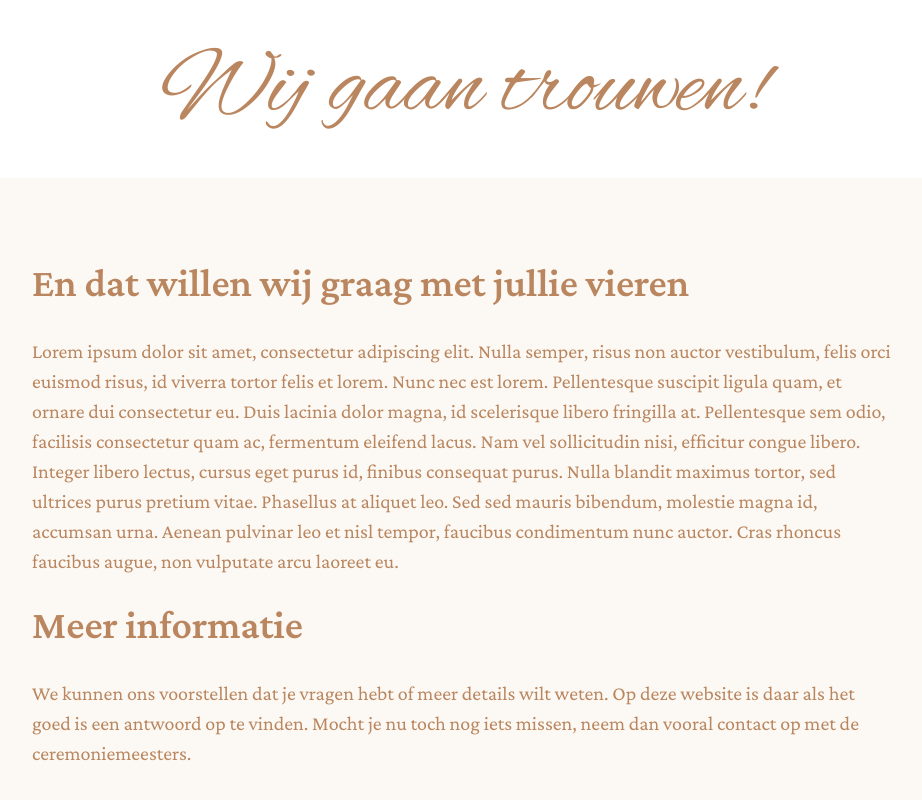
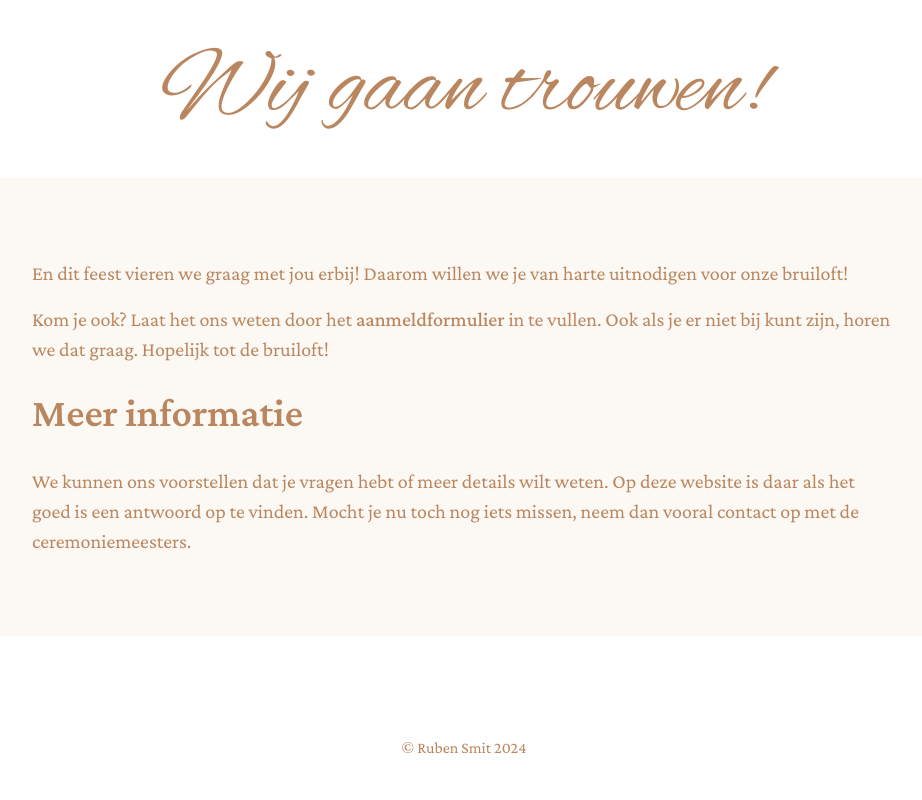
Before and after one commit to RubenSmit/onzebarfdag.nl, a Jekyll site: the page built from index.markdown, in a window 1280 px wide and 900 px high, scrolled down 1210 px. Shown: the top 800 px of the window, without its empty margins (176-1098 px from the left). Built offline with Jekyll 4.4.1, drawn with Linux system fonts in a browser that asks for light colours.

Commit message:
More fixes

```diff
--- a/_layouts/home.html
+++ b/_layouts/home.html
@@ -26,11 +26,13 @@
   <a href="/aanmelden" class="hidden md:inline p-2 hover:font-bold text-secondary" data-menu="item">Aanmelden</a>
 </nav>
 <header style="background-image: url('/images/backdrop.jpg');" class="flex items-center justify-center h-96 md:h-screen w-full bg-center bg-cover">
-  <div class="w-2/3">
-    <h1 class="font-curly text-9xl">
-      Jeanine & Ruben
-    </h1>
-    <p class="text-5xl">27-29 augustus 2024</p>
+  <div class="flex w-2/3">
+    <div class="flex flex-col items-center flex-shrink">
+      <h1 class="font-curly text-9xl">
+        Jeanine & Ruben
+      </h1>
+      <p class="text-5xl">27-29 augustus 2024</p>
+    </div>
   </div>
 </header>
 <menu class="mx-auto max-w-screen-xl -mt-20">
--- a/index.markdown
+++ b/index.markdown
@@ -3,14 +3,9 @@ title: Bruiloft Jeanine en Ruben · 27-29 | 08 | 2024
 description: Wij gaan trouwen en nodigen je graag uit om dat met ons te vieren.
 layout: home
 ---
-## En dat willen wij graag met jullie vieren
-Lorem ipsum dolor sit amet, consectetur adipiscing elit. Nulla semper, risus non auctor vestibulum, felis orci euismod
-risus, id viverra tortor felis et lorem. Nunc nec est lorem. Pellentesque suscipit ligula quam, et ornare dui
-consectetur eu. Duis lacinia dolor magna, id scelerisque libero fringilla at. Pellentesque sem odio, facilisis
-consectetur quam ac, fermentum eleifend lacus. Nam vel sollicitudin nisi, efficitur congue libero. Integer libero
-lectus, cursus eget purus id, finibus consequat purus. Nulla blandit maximus tortor, sed ultrices purus pretium vitae.
-Phasellus at aliquet leo. Sed sed mauris bibendum, molestie magna id, accumsan urna. Aenean pulvinar leo et nisl tempor,
-faucibus condimentum nunc auctor. Cras rhoncus faucibus augue, non vulputate arcu laoreet eu.
+En dit feest vieren we graag met jou erbij! Daarom willen we je van harte uitnodigen voor onze bruiloft!
+
+Kom je ook? Laat het ons weten door het [aanmeldformulier](/aanmelden) in te vullen. Ook als je er niet bij kunt zijn, horen we dat graag. Hopelijk tot de bruiloft!
 
 ## Meer informatie
 We kunnen ons voorstellen dat je vragen hebt of meer details wilt weten. Op deze website is daar als het goed is een
```
